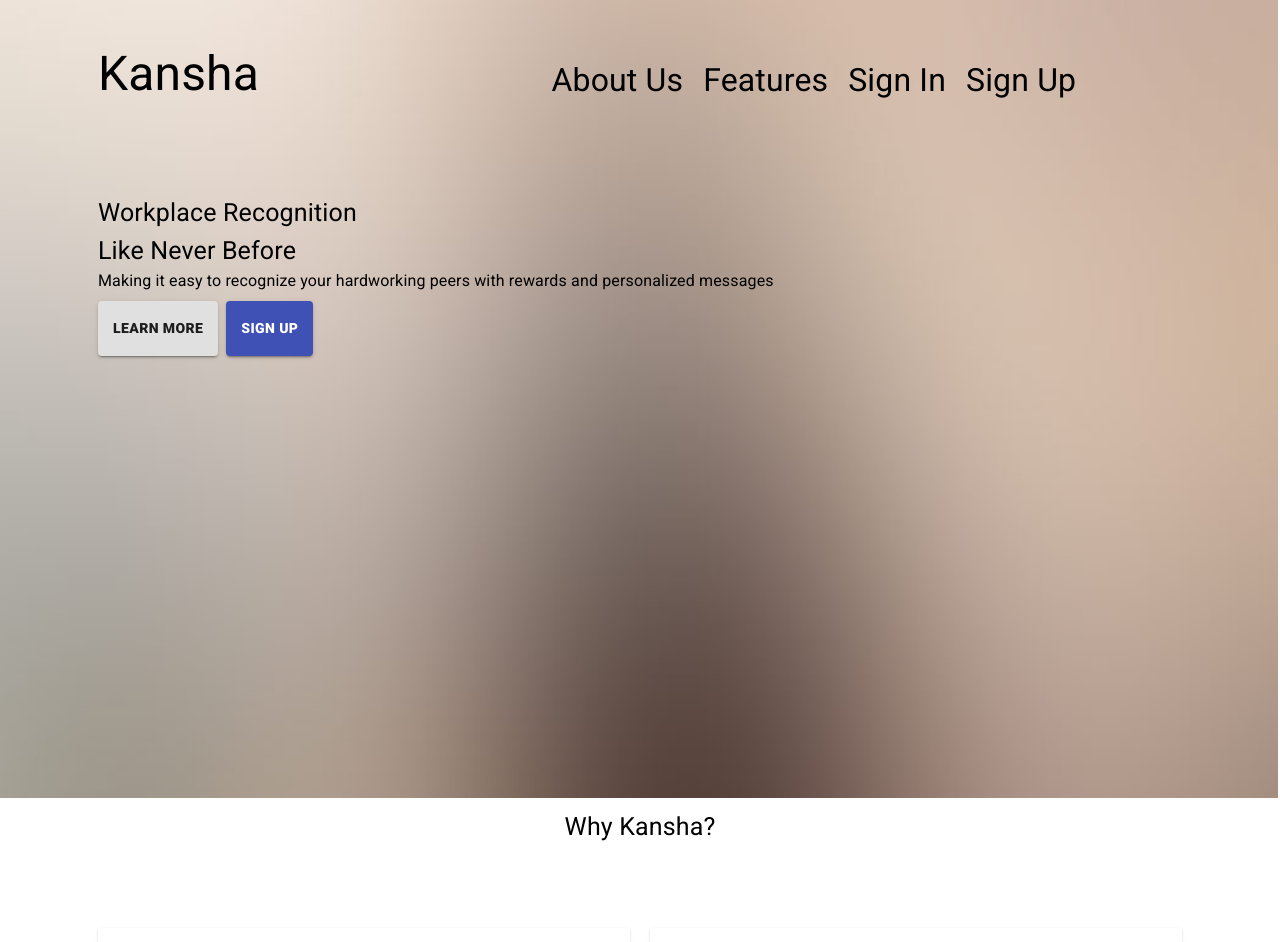
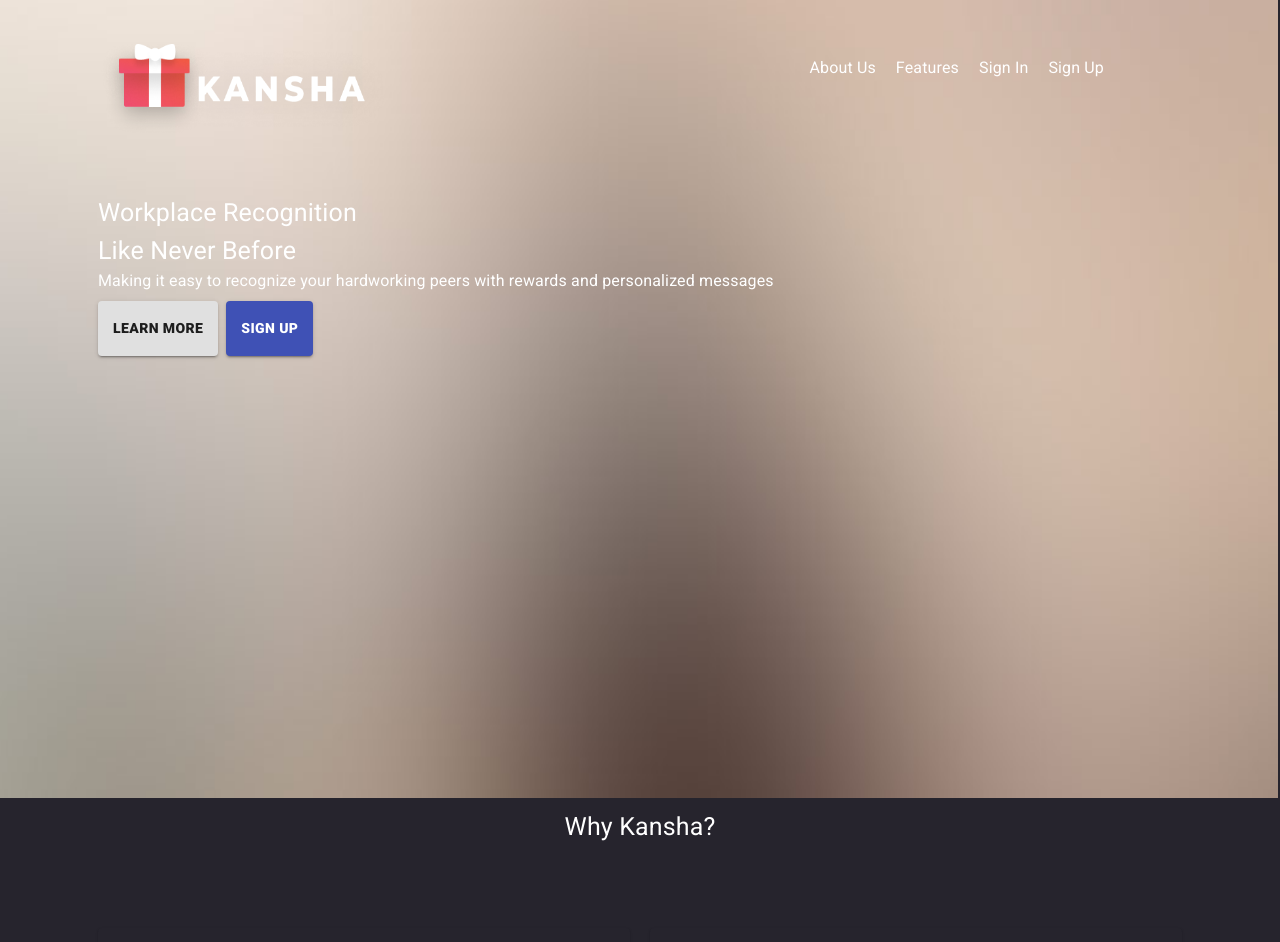
Before and after one commit to rleslie1015/kansha-fe, a React (Create React App) app in the folder react-app/: page / in a window 1280 px wide. Shown: the top 942 px of the page. Built offline with nearby package versions, Linux system fonts and the light colour scheme; what auth0-js would draw is missing.

Commit message:
got top logo to work, styling page and fonts to match hifidelity

```diff
--- a/react-app/src/App.jsx
+++ b/react-app/src/App.jsx
@@ -14,6 +14,8 @@ const useStyles = makeStyles(theme => ({
         display: 'flex',
         flexDirection: 'column',
         minHeight: '100vh',
+        backgroundColor: '#26242D',
+        color: '#ffffff'
     },
 
 
--- a/react-app/src/landing/Footer.js
+++ b/react-app/src/landing/Footer.js
@@ -5,6 +5,9 @@ import { Link } from '@material-ui/core';
 const useStyles = makeStyles(theme => ({
     root: {
         fontSize: "16px",
+        color: '#ffffff',
+        backgroundColor: '#26242D',
+
         [theme.breakpoints.down('sm')]: {
             display: "flex",
             flexDirection: "column-reverse",
--- a/react-app/src/landing/Landing.js
+++ b/react-app/src/landing/Landing.js
@@ -2,6 +2,13 @@ import React from 'react';
 import Main from './Main';
 import Footer from './Footer'
 import Header from './Header';
+import { makeStyles } from '@material-ui/core/styles';
+
+const useStyles = makeStyles(theme => ({
+    root: {
+        backgroundColor: '#26242D'
+    }
+}))
 
 export const Landing = () => {
 
--- a/react-app/src/landing/Main.js
+++ b/react-app/src/landing/Main.js
@@ -8,7 +8,6 @@ import heartIcon from './images/heart.png';
 import heroImage from './images/hero-image.png';
 import rewardIcon from './images/reward.png';
 import workspaceIcon from './images/workspace.png';
-import logo from './images/logo.png';
 import FavoriteIcon from '@material-ui/icons/Favorite';
 import { textAlign } from '@material-ui/system';
 
@@ -18,14 +17,17 @@ const useStyles = makeStyles(theme => ({
     display: 'flex',
     flexWrap: 'wrap',
     justifyContent: "center",
+    backgroundColor: '#26242D',
   },
   paper: {
     padding: theme.spacing(2),
     margin: '10px',
     width: 500,
+    backgroundColor: '#26242D',
   },
   font: {
     fontSize: "22px",
+    color: '#ffffff',
   },
   image: {
     width: 128,
@@ -39,7 +41,9 @@ const useStyles = makeStyles(theme => ({
   },
   box: {
     fontSize:"30px",
-    textAlign:"center"
+    textAlign:"center",
+    backgroundColor: '#26242D',
+    color: '#ffffff'
   },
   mobile: {
     padding: theme.spacing(1),
@@ -68,7 +72,7 @@ export default function Main () {
 
     return (
         <>
-        <Typography>
+        <Typography font='#26242D'>
           <Box className={classes.box, classes.mobile}  >Why Kansha?</Box>
         </Typography>
         <div className={classes.root}>
@@ -85,7 +89,7 @@ export default function Main () {
                 <Typography gutterBottom variant="subtitle1" className={classes.font}>
                   Send a Reward
                 </Typography>
-                <Typography variant="body2" gutterBottom fontSize="14px">
+                <Typography variant="body2" gutterBottom fontSize="14px" color='#ffffff'>
                   Send your peers a gift card with a message to show recognition.
                 </Typography>
               </Grid>
--- a/react-app/src/landing/Nav.js
+++ b/react-app/src/landing/Nav.js
@@ -1,7 +1,8 @@
 /* eslint-disable jsx-a11y/anchor-is-valid */
 import React from 'react';
 import { makeStyles } from '@material-ui/core/styles';
-import {Link, AppBar,  Toolbar, Typography, IconButton } from '@material-ui/core';
+import {Link, AppBar,  Toolbar, Typography, Button, ButtonBase } from '@material-ui/core';
+import logo from './images/logo.png';
 import NavMenu from './NavMenu';
 import { style } from '@material-ui/system';
 
@@ -15,11 +16,23 @@ const useStyles = makeStyles(theme => ({
     marginTop: "30px"
   },
   link: {
-      fontSize: "xx-large",
+      fontSize: "16px",
       padding: "10px"
   },
+  image: {
+    width: 64,
+    height: 64,
+  },
+  img: {
+    margin: 'auto',
+    display: 'block',
+    width: '300px',
+    height: '100px'
+    // maxWidth: '100%',
+    // maxHeight: '100%',
+  },
   kansha: {
-    fontSize: "-webkit-xxx-large",
+
   },
   left: {
       justifyContent: "flex-start"
@@ -48,7 +61,9 @@ export default function Links() {
     <Typography className={classes.wrapper}>
         <div className={classes.left}>
             <Link href="#" color="inherit" className={classes.kansha}>
-                Kansha
+                <ButtonBase classname={classes.image}>
+                  <img className={classes.img} alt="kansha" src={logo} />
+                </ButtonBase>
             </Link>
         </div>
         <NavMenu className={style.hideNav}/>
```
Also changed, not shown: 1 other file (tests, documents, lock files or other folders).
